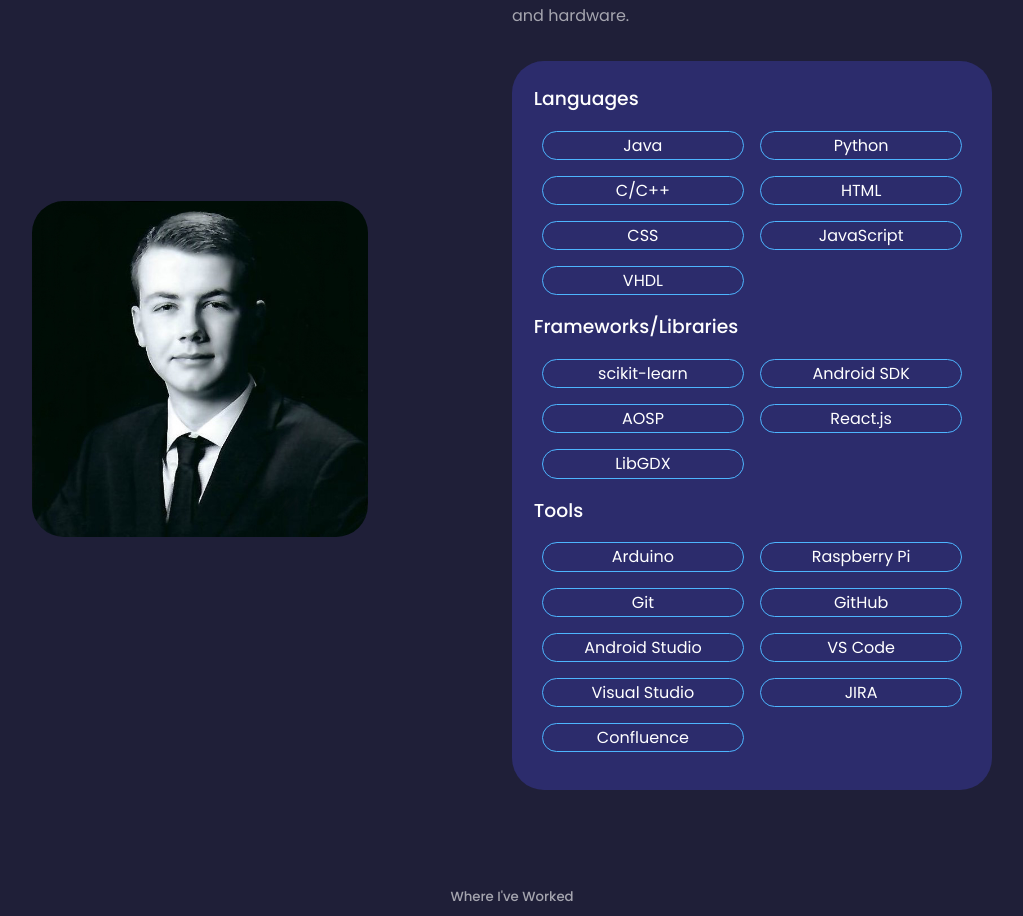
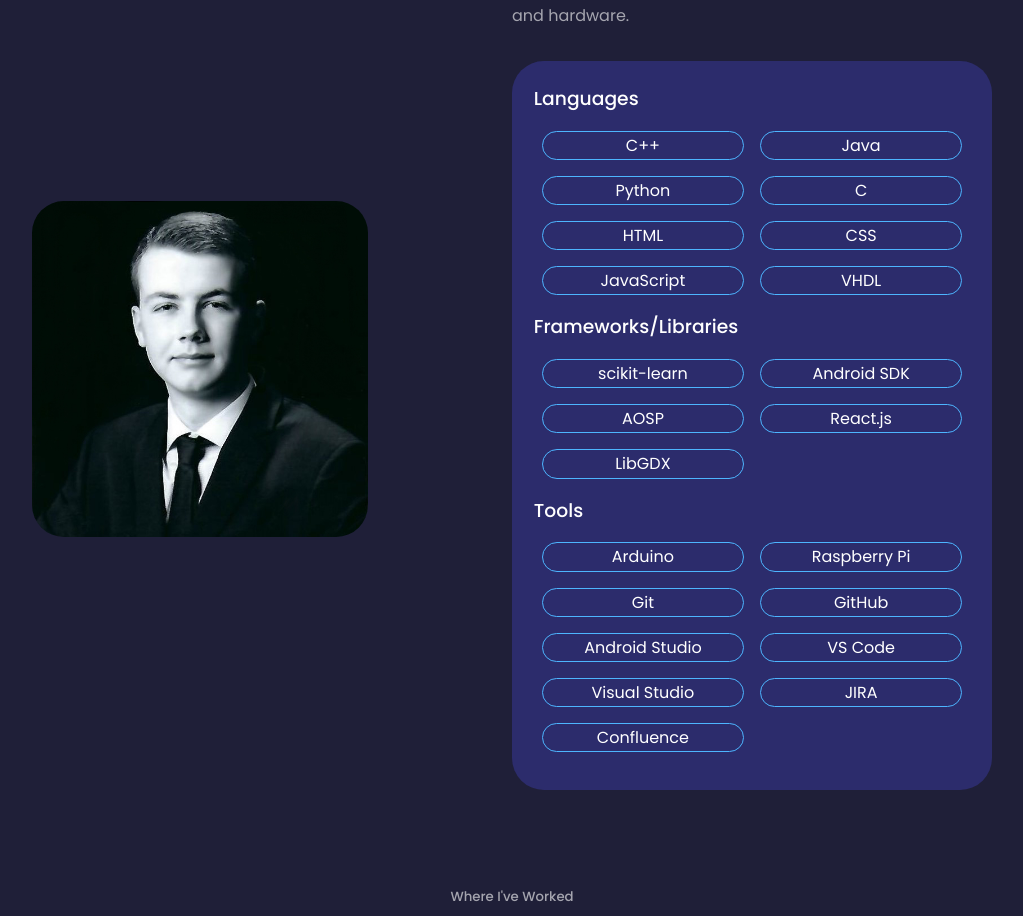
Before and after one commit to thomashart17/thomashart17.github.io, a React (Create React App) app: page / in a window 1280 px wide. Shown: the part 1060-1976 px from the top of the page, without its empty margins (128-1151 px from the left). Built offline with nearby package versions, Linux system fonts and the light colour scheme.

Commit message:
Reordered skills

```diff
--- a/src/components/about/About.jsx
+++ b/src/components/about/About.jsx
@@ -3,9 +3,10 @@ import './about.css'
 import Me from '../../assets/me-about.jpeg'
 
 const languages = [
+  'C++',
   'Java',
   'Python',
-  'C/C++',
+  'C',
   'HTML',
   'CSS',
   'JavaScript',
```
